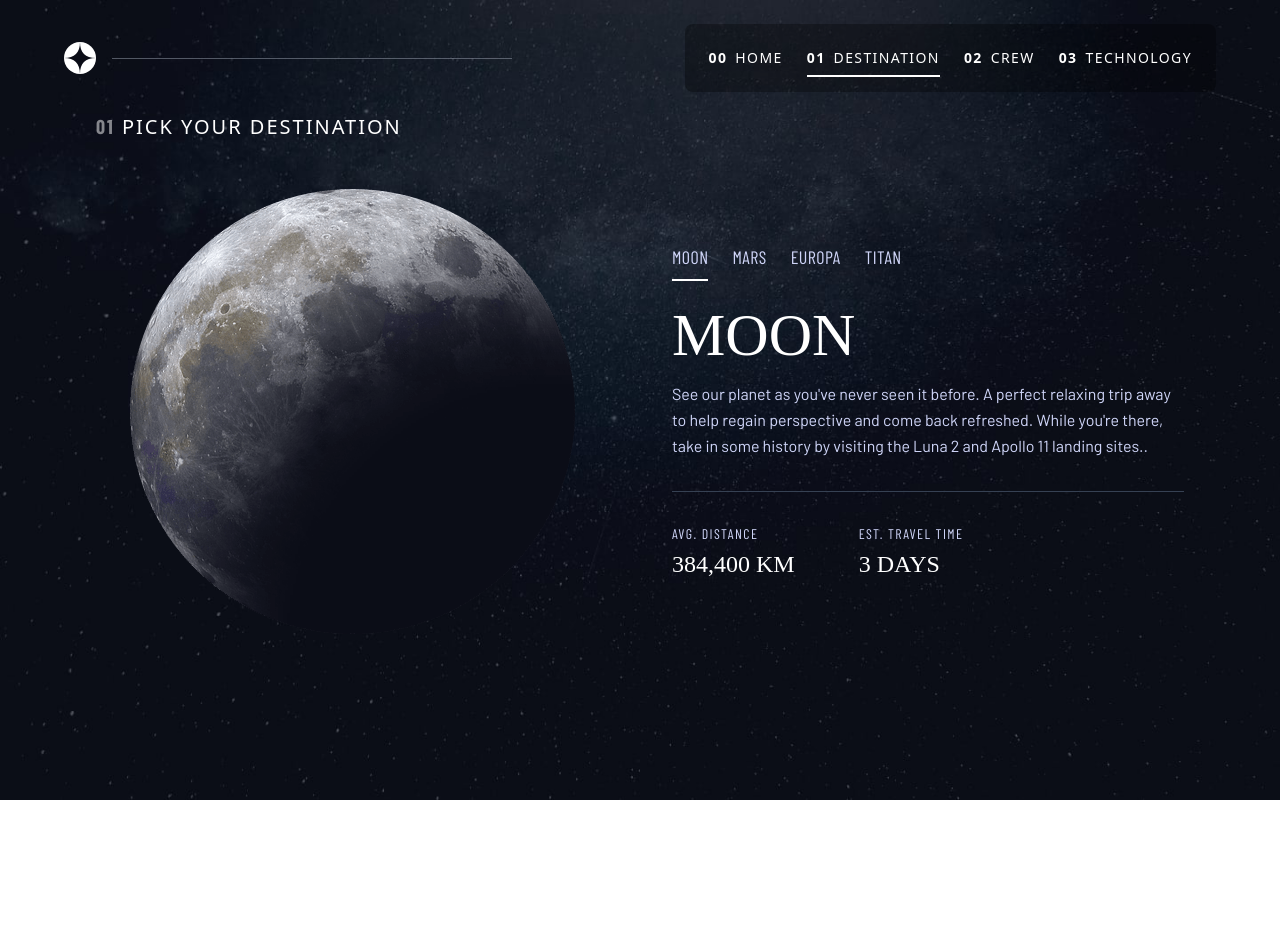
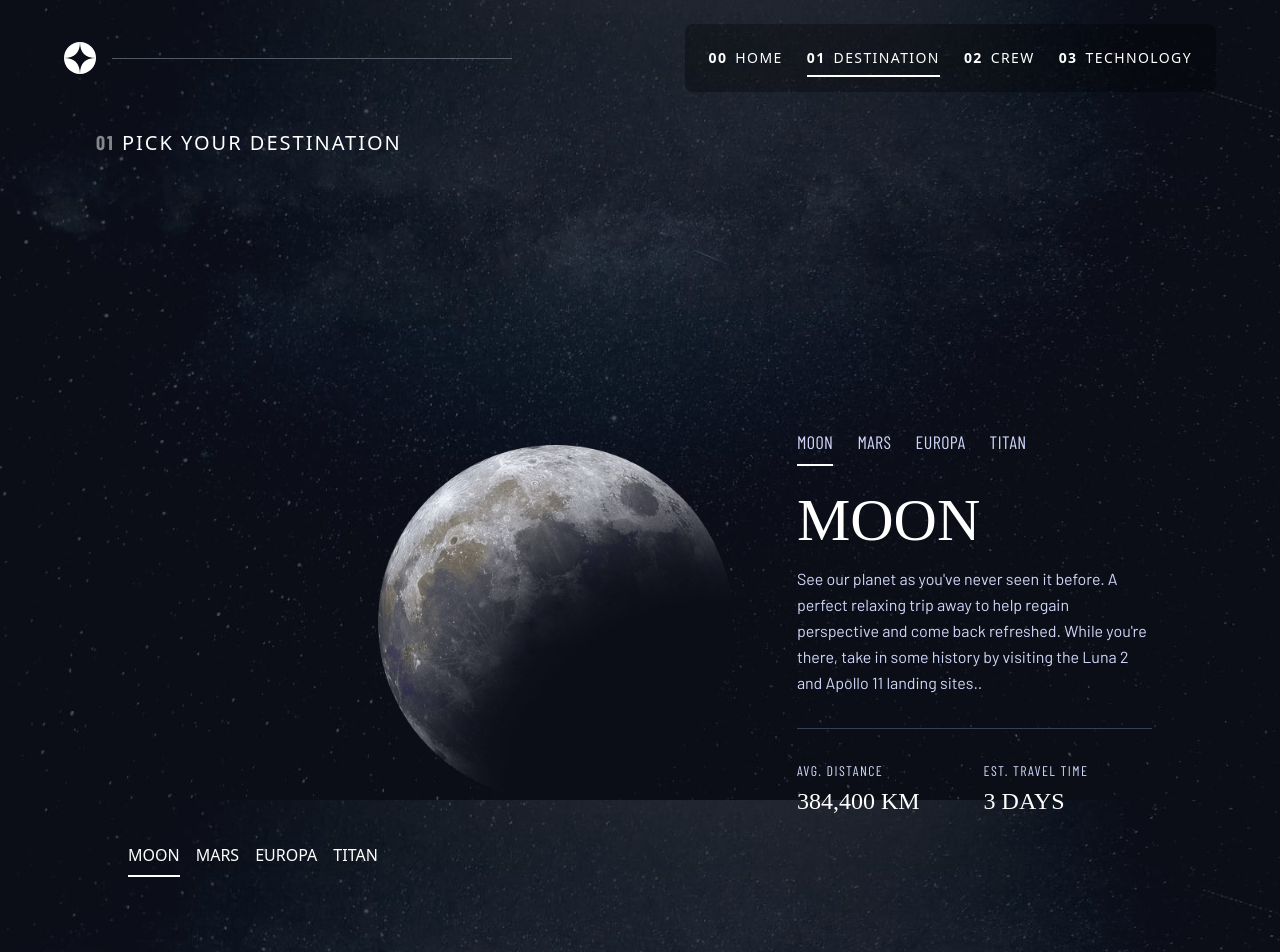
Before and after one commit to fabusuyi-deborah/Space-travel-tourism, a React (Vite) app: page /destination in a window 1280 px wide. Shown: the top 952 px of the page. Before the commit the page ends 800 px from the top, so only its background shows below. Built offline with nearby package versions, Linux system fonts and the light colour scheme; a web font is replaced by a local one.

Commit message:
tried another one

```diff
--- a/src/pages/Destination.tsx
+++ b/src/pages/Destination.tsx
@@ -51,16 +51,41 @@ const Destination = () => {
 
   return (
     <div
-      className="h-screen text-white px-6 lg:px-24 py-8 lg:py-20 bg-no-repeat bg-cover bg-center bg-fixed
+      className="min-h-screen text-white px-6 lg:px-24 py-8 lg:py-20 bg-no-repeat bg-cover bg-center bg-fixed
       bg-[url('/images/destination/background-destination-mobile.jpg')]
       md:bg-[url('/images/destination/background-destination-tablet.jpg')]
       lg:bg-[url('/images/destination/background-destination-desktop.jpg')]
       overflow-y-auto"
     >
       {/* Title */}
-      <h1 className="text-lg lg:text-xl tracking-widest uppercase text-center lg:text-left mt-4 lg:mt-8">
+      <h1 className="text-lg lg:text-xl tracking-widest uppercase text-center lg:text-left mt-10 lg:mt-12">
         <span className="opacity-50 font-bold font-[Barlow_Condensed]">01</span> Pick your destination
       </h1>
+
+            <div
+        className="
+          flex flex-col items-center justify-center
+          min-h-screen px-4 pt-20 pb-8 text-center
+          gap-8
+          sm:px-6 sm:pt-24 sm:pb-12 sm:gap-12
+          md:gap-16 md:pt-32
+          lg:pt-40 lg:pb-20 lg:flex-row lg:items-end lg:justify-between lg:text-left lg:gap-0 lg:px-8
+        "
+      >
+        {/* Destination Buttons */}
+        <div className="flex flex-col sm:flex-row gap-4">
+          {(Object.keys(destinations) as Array<keyof typeof destinations>).map((key) => (
+            <button
+              key={key}
+              onClick={() => setActive(key)}
+              className={`pb-2 border-b-2 ${
+                active === key ? "border-white" : "border-transparent"
+              } hover:border-gray-500 transition-colors`}
+            >
+              {destinations[key].name}
+            </button>
+          ))}
+        </div>
 
       {/* Main content */}
       <div className="mt-8 lg:mt-12 flex flex-col lg:flex-row lg:items-center lg:justify-between gap-8 lg:gap-16 pb-8">
@@ -114,7 +139,8 @@ const Destination = () => {
               <p className="text-xl lg:text-2xl font-[Bellefair] mt-1">{destination.travelTime}</p>
             </div>
           </div>
-        </div>
+          </div>
+          </div>
       </div>
     </div>
   )
```
